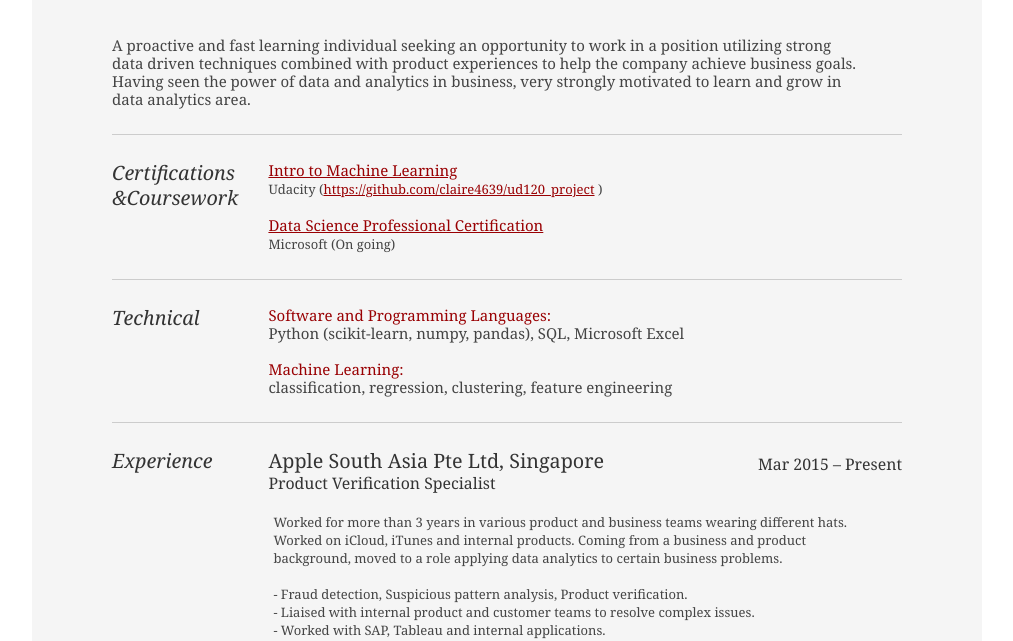
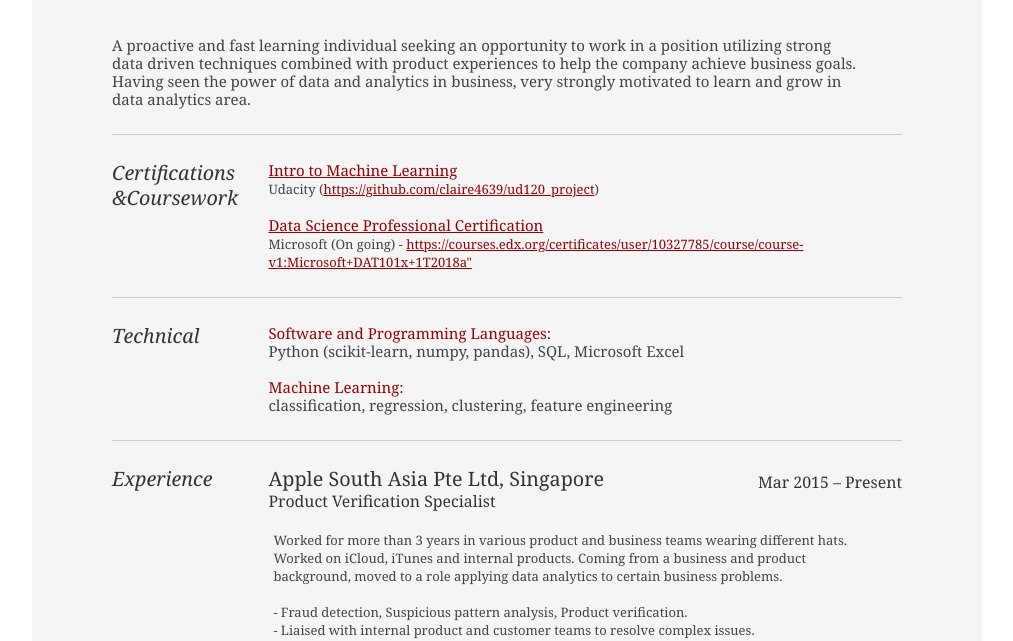
Before and after one commit to Claire4639/Claire4639.github.io, a plain HTML site: page index.html in a window 1280 px wide. Shown: the part 167-808 px from the top of the page, without its empty margins (133-1146 px from the left). Drawn offline with Linux system fonts and the light colour scheme.

Commit message:
include link

```diff
--- a/index.html
+++ b/index.html
@@ -56,11 +56,11 @@
 						<div class="yui-u">
 								<p>
 									 <a href="https://www.udacity.com/course/intro-to-machine-learning--ud120"> <span class="red-class">Intro to Machine Learning</span> </a><br>
-									Udacity	(<a href="https://github.com/claire4639/ud120_project">https://github.com/claire4639/ud120_project</a>	)<br><br>
+									Udacity	(<a href="https://github.com/claire4639/ud120_project">https://github.com/claire4639/ud120_project</a>)<br><br>
 									<a href="https://courses.edx.org/certificates/user/10327785/course/course-v1:Microsoft+DAT101x+1T2018a">
 										<span class="red-class"> Data Science Professional Certification </span>
 									</a> <br>
-									Microsoft (On going)
+									Microsoft (On going) - <a href="https://courses.edx.org/certificates/user/10327785/course/course-v1:Microsoft+DAT101x+1T2018a">https://courses.edx.org/certificates/user/10327785/course/course-v1:Microsoft+DAT101x+1T2018a"</a>
 								</p>
 								</div>
 
```
